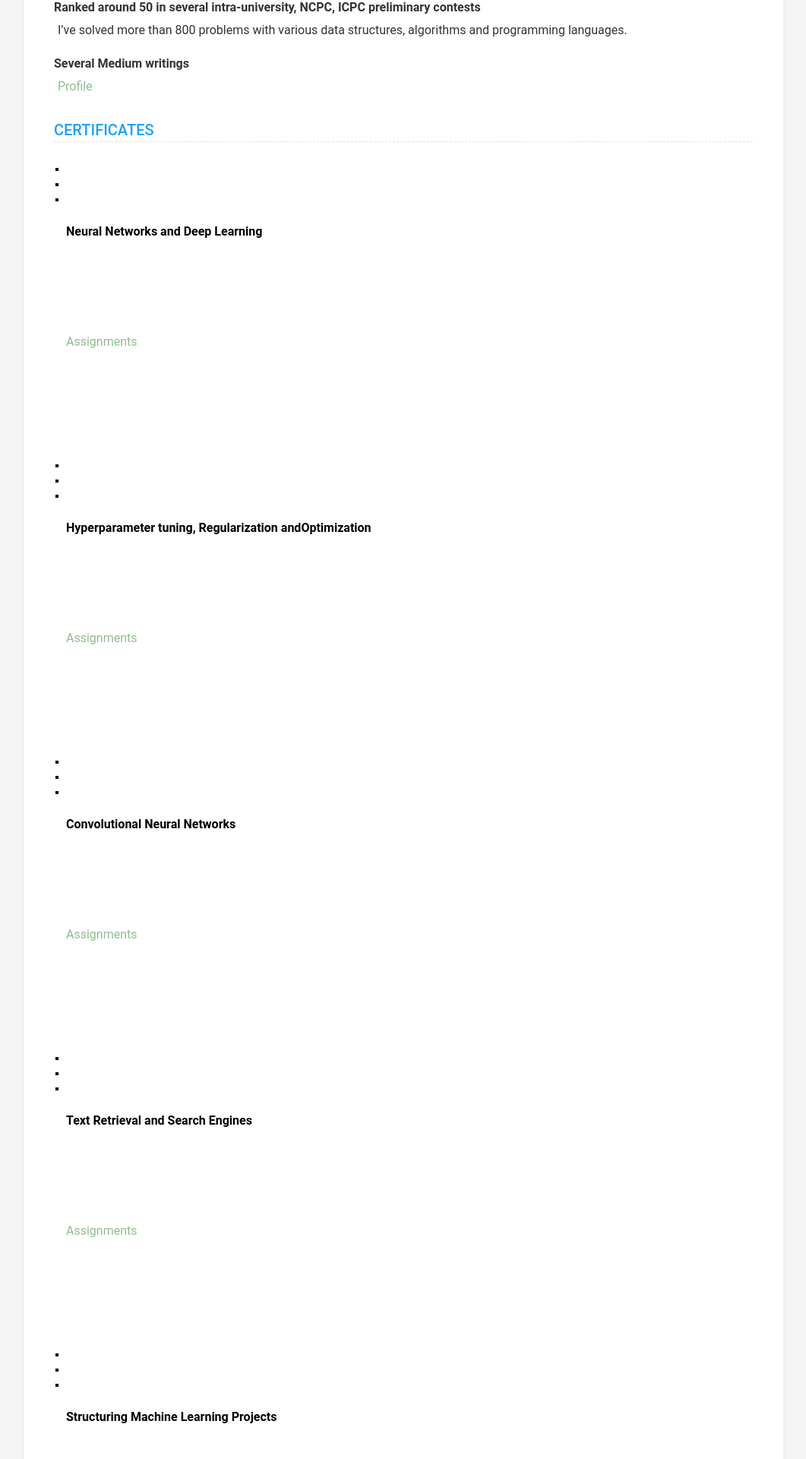
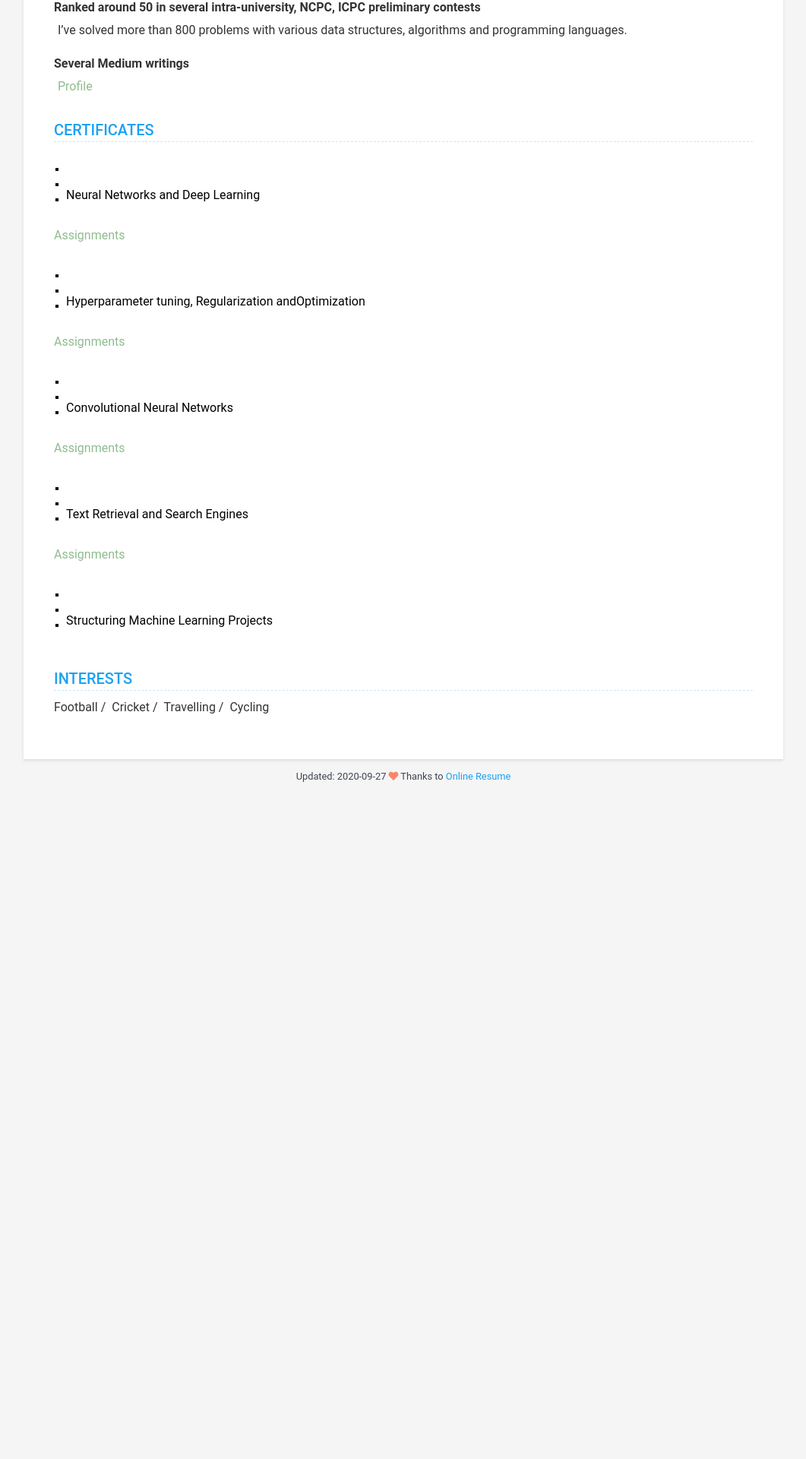
Before and after one commit to umma-salma/hasanur-rahman.github.io, a Jekyll site: the page built from index.html, in a window 1280 px wide. Shown: the part 1059-2979 px from the top of the page at 76% size, without its empty margins (109-1170 px from the left). Built offline with Jekyll 4.4.1, drawn with Linux system fonts in a browser that asks for light colours; nearby versions of some CDN libraries; after the commit the page ends 2112 px from its top, so only the background shows below that.

Commit message:
updated bullet
Signed-off-by: Md. Hasanur Rahman <hasanurrahman690@gmail.com>

```diff
--- a/_includes/certificates.html
+++ b/_includes/certificates.html
@@ -13,9 +13,9 @@
     {% endif %}
 
     {% for certificate in certificates.items %}
-    <div class="magicbullets">
+    <div class="item">
         {% if certificate.name %}
-        <p class="project-name">
+        <p class="magicbullets">
             {% if certificate.link %}
             <a href="{{ certificate.link }}" style="color:black" target="_blank">{{ certificate.name }}</a>
             {% else %}
```
